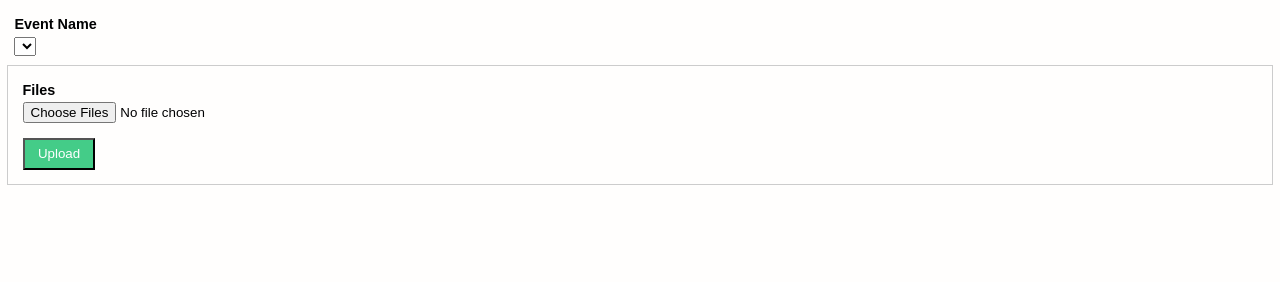
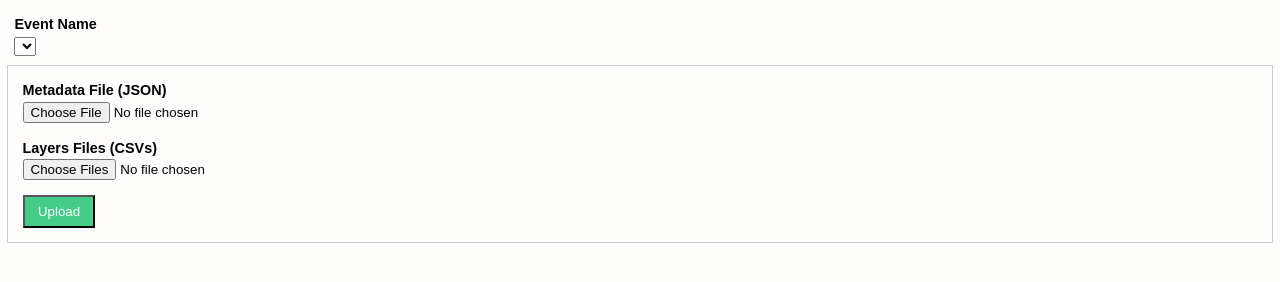
Before and after one commit to zooniverse/PRN-maps, a website with bundled scripts: page maps/upload.html in a window 1280 px wide. Built offline with nearby package versions, Linux system fonts and the light colour scheme; no server answers.

Commit message:
Fix incorrect layers[] field name

```diff
--- a/maps/upload.html
+++ b/maps/upload.html
@@ -25,8 +25,12 @@
     </div>
     -->
     <div class="row">
-      <label for="data">Files</label>
-      <input id="data" name="data" type="file" accept=".csv, .json" multiple>
+      <label for="metadata">Metadata File (JSON)</label>
+      <input id="metadata-file" name="metadata" type="file" accept=".json">
+    </div>
+    <div class="row">
+      <label for="layers[]">Layers Files (CSVs)</label>
+      <input id="layers-files" name="layers[]" type="file" accept=".csv" multiple>
     </div>
     <div class="row">
       <input id="submit-button" type="submit" value="Upload">
```
